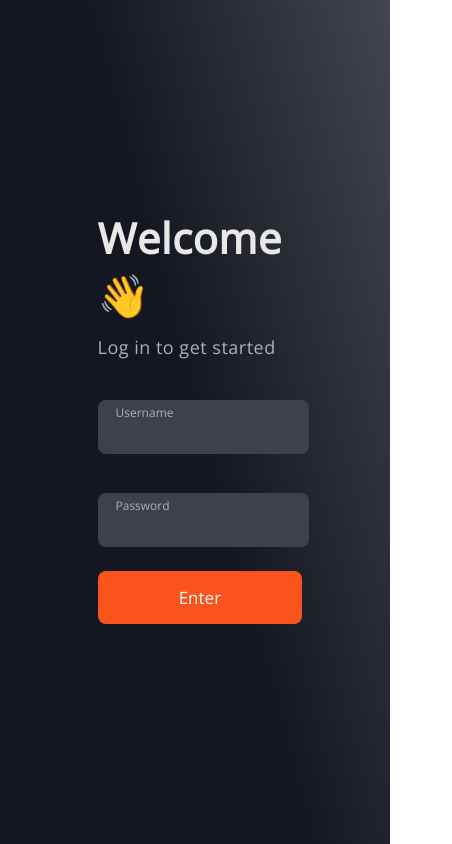
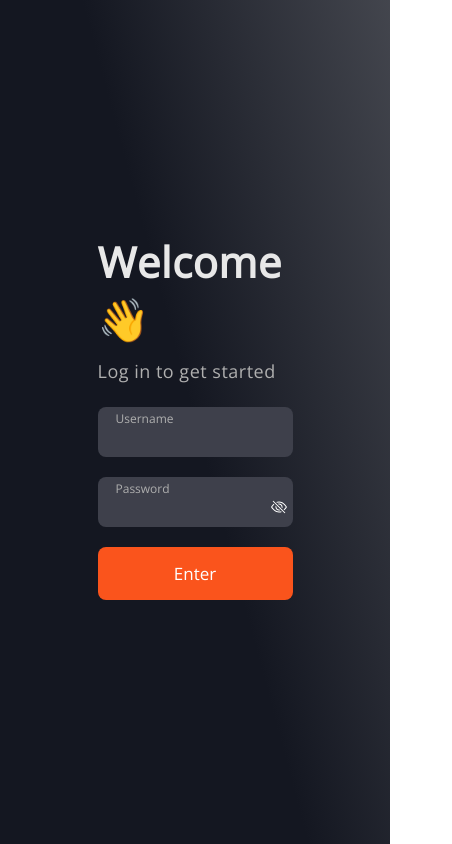
Before and after one commit to Younesfdj/Chat.io, a React (Vite) app in the folder client/: page / in a window 390 px wide. Shown: the whole page, 452 px wide, since content can reach past the window. Built offline with nearby package versions, Linux system fonts and the light colour scheme; no server answers.

Commit message:
responsivity-added

```diff
--- a/client/src/App.css
+++ b/client/src/App.css
@@ -62,33 +62,44 @@ body {
 }
 
 .auth-label {
-  position: relative;
-  top: 21px;
-  left: 18px;
   font-size: 12px;
   color: rgb(175, 175, 175);
   width: 100px;
 }
 
-.form-eye {
-  position: relative;
-  cursor: pointer;
-  left: 338px;
-  top: 56px;
+.input-elm {
+  display: flex;
+  flex-direction: column;
+  background-color: #3e404b;
+  border: none;
+  border-radius: 8px;
+  height: 47px;
+  padding: 3px 0 0 18px;
+  margin-bottom: 20px;
 }
 
 .auth-input {
-  background-color: #3e404b;
+  outline: none;
+  background-color: transparent;
+  border: none;
   color: white;
-  outline: none;
-  border: none;
-  border-radius: 8px;
-  padding: 24px 34px 12px 18px;
   width: calc(100% - 18px - 18px);
 }
 
+.input-container {
+  display: flex;
+  justify-content: space-between;
+}
+
+.eye-svg {
+  background: none;
+  color: white;
+  margin: 2px 6px 0 0;
+  cursor: pointer;
+}
+
 .auth-button {
-  width: 105%;
+  width: 100%;
   height: 53px;
   color: white;
   font-size: 17px;
@@ -109,7 +120,7 @@ body {
 
 .container {
   display: grid;
-  grid-template-columns: 16rem auto;
+  /* grid-template-columns: 16rem auto; */
   background: linear-gradient(
     75deg,
     rgb(20, 23, 33) 0%,
@@ -150,9 +161,6 @@ nav {
   margin: 5px 0 0 10px;
 }
 
-.message {
-  max-width: 400px;
-}
 .message-text {
   overflow: hidden;
   word-wrap: break-word;
@@ -174,7 +182,7 @@ nav {
 }
 
 .chat-wrapper {
-  max-height: 583px;
+  max-height: calc(100vh - 45px);
   overflow-y: auto;
 }
 
@@ -263,3 +271,39 @@ nav {
   border-radius: 4px;
   box-shadow: inset 0 0 6px rgba(0, 0, 0, 0.1);
 }
+
+@media only screen and (max-width: 550px) {
+  .container {
+    grid-template-columns: 7rem auto;
+  }
+  .logout input {
+    display: none;
+  }
+  .logout {
+    margin: 4px 0 0 6px;
+    width: auto;
+  }
+  ::-webkit-scrollbar {
+    display: none;
+  }
+  .message {
+    max-width: calc(100vw - 200px);
+  }
+}
+
+@media only screen and (min-width: 550px) {
+  .container {
+    grid-template-columns: 12rem auto;
+  }
+  ::-webkit-scrollbar {
+    display: none;
+  }
+  .message {
+    max-width: calc(100vw - 380px);
+  }
+}
+@media only screen and (min-width: 992px) {
+  .container {
+    grid-template-columns: 16rem auto;
+  }
+}
--- a/client/src/components/OnlineUsers.jsx
+++ b/client/src/components/OnlineUsers.jsx
@@ -1,5 +1,5 @@
 import { BsFillPersonFill } from "react-icons/bs";
-const OnlineUsers = ({ onlineUsers }) => {
+const OnlineUsers = ({ onlineUsers, currentUser }) => {
   return (
     <div>
       <div className="online-users-h">
@@ -9,7 +9,7 @@ const OnlineUsers = ({ onlineUsers }) => {
         {onlineUsers.map((usr) => {
           return (
             <div className="online-user" key={usr}>
-              {usr}
+              {usr === currentUser ? "You" : usr}
               <p style={{ color: "#00FF00" }}>Online</p>
             </div>
           );
--- a/client/src/components/SideBar.jsx
+++ b/client/src/components/SideBar.jsx
@@ -1,11 +1,11 @@
 import Header from "./Header";
 import OnlineUsers from "./OnlineUsers";
 
-const SideBar = ({ onlineUsers }) => {
+const SideBar = ({ onlineUsers, currentUser }) => {
   return (
     <aside>
       <Header />
-      <OnlineUsers onlineUsers={onlineUsers} />
+      <OnlineUsers onlineUsers={onlineUsers} currentUser={currentUser} />
     </aside>
   );
 };
--- a/client/src/pages/AuthPage.jsx
+++ b/client/src/pages/AuthPage.jsx
@@ -49,6 +49,12 @@ export const AuthPage = () => {
         <div className="form-subtitle">Log in to get started</div>
 
         <div className="auth">
+          <div
+            className="input-elm"
+            style={{
+              border: wrongUsername ? "1px solid red" : "",
+            }}
+          >
             <div className="auth-label">Username</div>
             <input
               className="auth-input"
@@ -57,40 +63,42 @@ export const AuthPage = () => {
                 setUsername(e.target.value);
                 setWrongUsername(false);
               }}
+            />
+          </div>
+          <div
+            className="input-elm"
             style={{
-              border: wrongUsername ? "1px solid red" : "",
+              // marginBottom: "24px",
+              border: wrongPassword ? "1px solid red" : "",
+            }}
+          >
+            <div className="auth-label">Password</div>
+            <div className="input-container">
+              <input
+                className="auth-input"
+                type={!hidePass ? "text" : "password"}
+                onChange={(e) => {
+                  setPassword(e.target.value);
+                  setWrongPassword(false);
                 }}
               />
               {hidePass ? (
                 <BsEyeSlash
-              style={{ background: "none", color: "white" }}
-              className="form-eye"
+                  className="eye-svg"
                   onClick={() =>
                     hidePass ? setHidePass(false) : setHidePass(true)
                   }
                 />
               ) : (
                 <BsEye
-              style={{ background: "none", color: "white" }}
-              className="form-eye"
+                  className="eye-svg"
                   onClick={() =>
                     hidePass ? setHidePass(false) : setHidePass(true)
                   }
                 />
               )}
-          <div className="auth-label">Password</div>
-          <input
-            className="auth-input"
-            type={!hidePass ? "text" : "password"}
-            style={{
-              marginBottom: "24px",
-              border: wrongPassword ? "1px solid red" : "",
-            }}
-            onChange={(e) => {
-              setPassword(e.target.value);
-              setWrongPassword(false);
-            }}
-          />
+            </div>
+          </div>
           <button className="auth-button" type="submit">
             Enter
           </button>
--- a/client/src/pages/ChatPage.jsx
+++ b/client/src/pages/ChatPage.jsx
@@ -96,7 +96,7 @@ export const ChatPage = () => {
   }
   return (
     <div className="container">
-      <SideBar onlineUsers={onlineUsers} />
+      <SideBar onlineUsers={onlineUsers} currentUser={currentUser} />
       <ChatZone
         chat={chat}
         sendMessage={sendMessage}
```
Also changed, not shown: 1 other file (tests, documents, lock files or other folders). Lines whose indentation alone changed are shown as unchanged.
